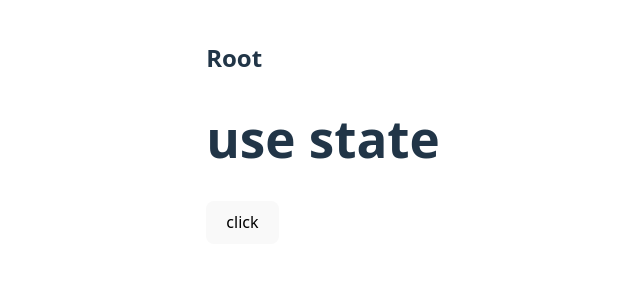
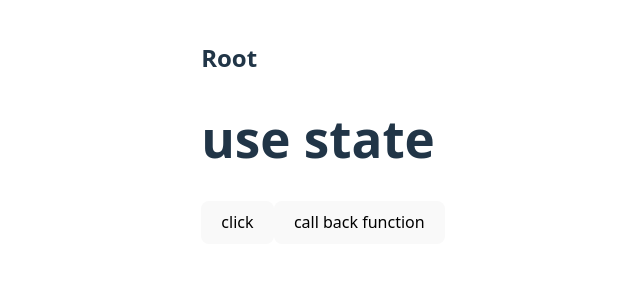
Before and after one commit to omkarchavan-git/my-react-app, a React (Vite) app: page / in a window 1280 px wide. Shown: the top 300 px of the page, without its empty margins (317-957 px from the left). Built offline with nearby package versions, Linux system fonts and the light colour scheme.

Commit message:
call back function implementation

```diff
--- a/src/components/Events.jsx
+++ b/src/components/Events.jsx
@@ -1,17 +1,32 @@
 import react from 'react'
 
-const Events= () => {
-    const alertButton =() => {
+const Events = () => {
+    const alertButton = () => {
         alert("Hello")
     }
-    return(
+
+
+    // call back function   ---> this function allow us to pass the argument first and then call the function
+
+    const callBack = (a) => {
+        alert(a + 10)
+    }
+
+    return (
         <div>
             <h1>use state </h1>
+
+            {/* calling normal function */}
             <button onClick={alertButton}> click </button>
 
+            {/* calling call back function */}
+            <button onClick={() => callBack(10)}> call back function </button>
 
         </div>
     )
 }
 
+
+
+
 export default Events
```
